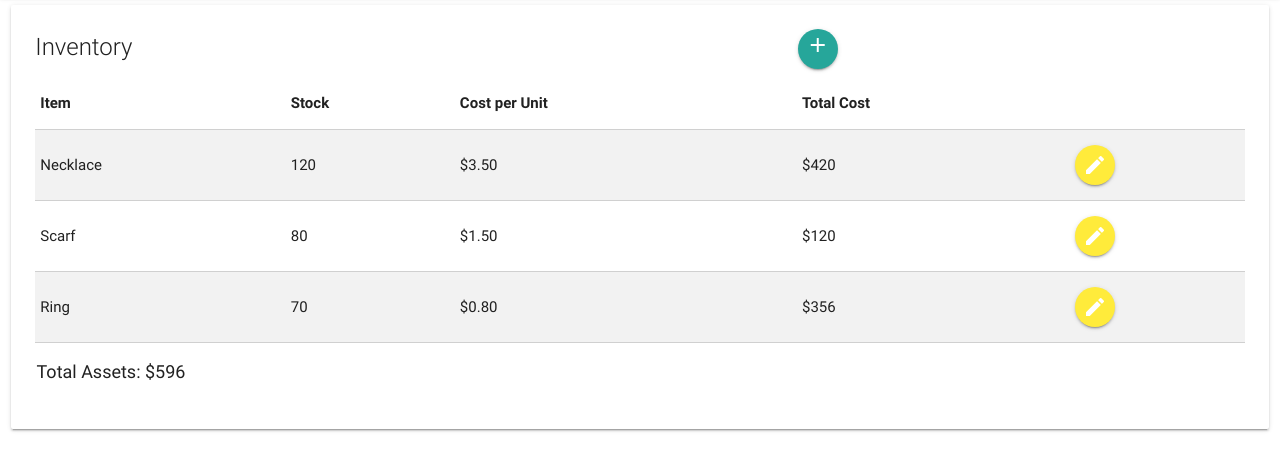
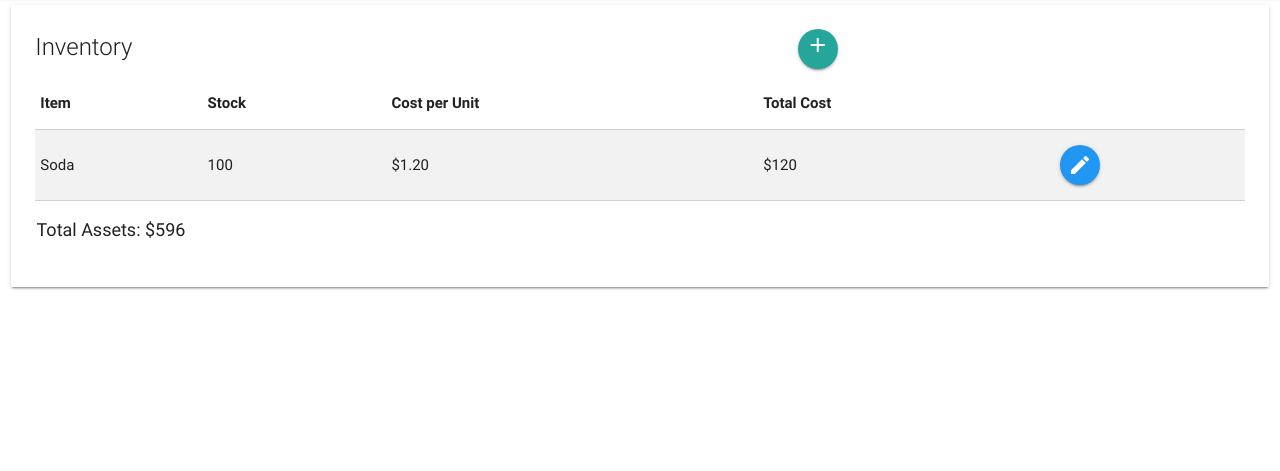
Before and after one commit to Traviskn/businessmanagerprototype, a website: page inventory.html in a window 1280 px wide. Shown: the part 67-538 px from the top of the page. Drawn offline with nearby package versions, Linux system fonts and the light colour scheme.

Commit message:
Make all products match, change yellow buttons to blue

```diff
--- a/inventory.html
+++ b/inventory.html
@@ -47,25 +47,11 @@
 
                 <tbody>
                   <tr>
-                    <td>Necklace</td>
-                    <td>120</td>
-                    <td>$3.50</td>
-                    <td>$420</td>
-                    <td><a href="/edit-inventory.html" class="btn-floating btn waves-effect waves-light yellow"><i class="material-icons">edit</i></a></td>
-                  </tr>
-                  <tr>
-                    <td>Scarf</td>
-                    <td>80</td>
-                    <td>$1.50</td>
+                    <td>Soda</td>
+                    <td>100</td>
+                    <td>$1.20</td>
                     <td>$120</td>
-                    <td><a href="/edit-inventory.html" class="btn-floating btn waves-effect waves-light yellow"><i class="material-icons">edit</i></a></td>
-                  </tr>
-                  <tr>
-                    <td>Ring</td>
-                    <td>70</td>
-                    <td>$0.80</td>
-                    <td>$356</td>
-                    <td><a href="/edit-inventory.html" class="btn-floating btn waves-effect waves-light yellow"><i class="material-icons">edit</i></a></td>
+                    <td><a href="/edit-inventory.html" class="btn-floating btn waves-effect waves-light blue"><i class="material-icons">edit</i></a></td>
                   </tr>
                 </tbody>
               </table>
```
Also changed, not shown: edit-product.html (+4 -4 lines), expenses.html (+3 -3 lines), js/sales.js (+4 -6 lines), product.html (+5 -11 lines), sales.html (+1 -1 lines).
